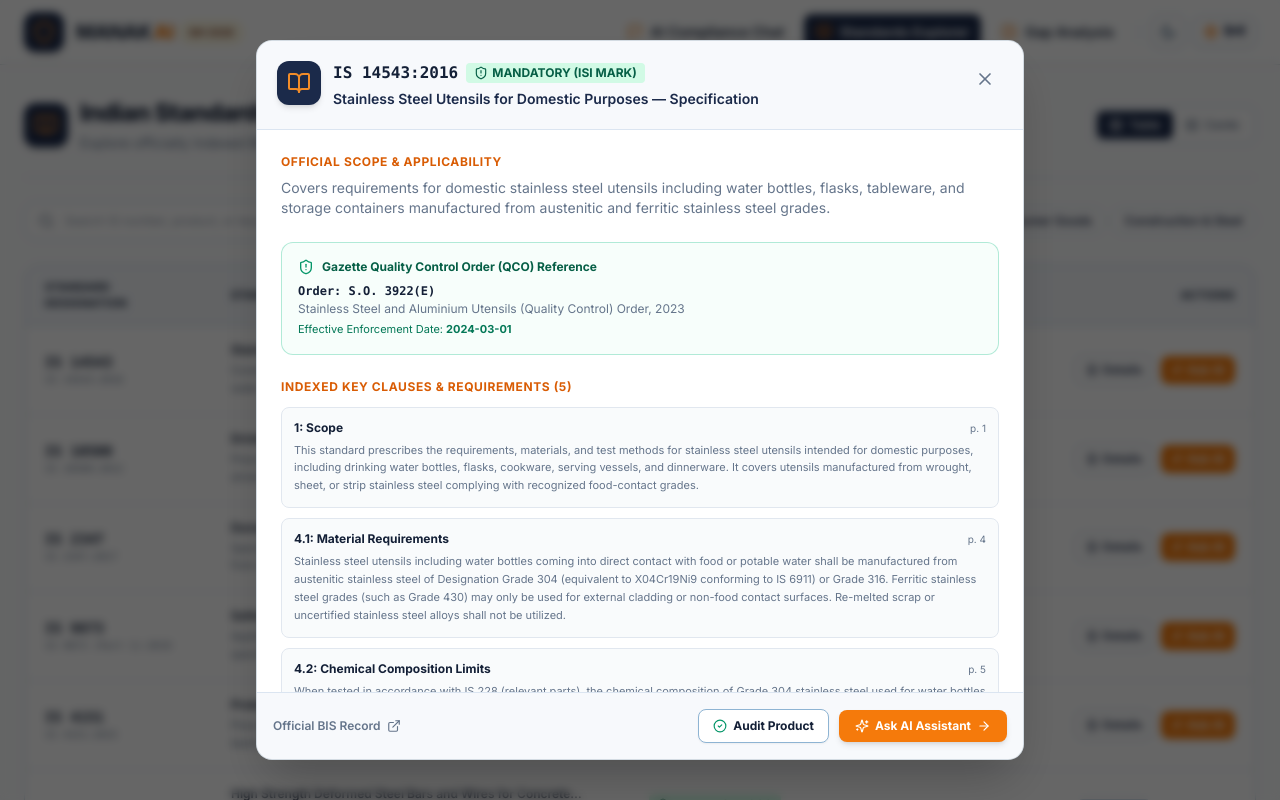
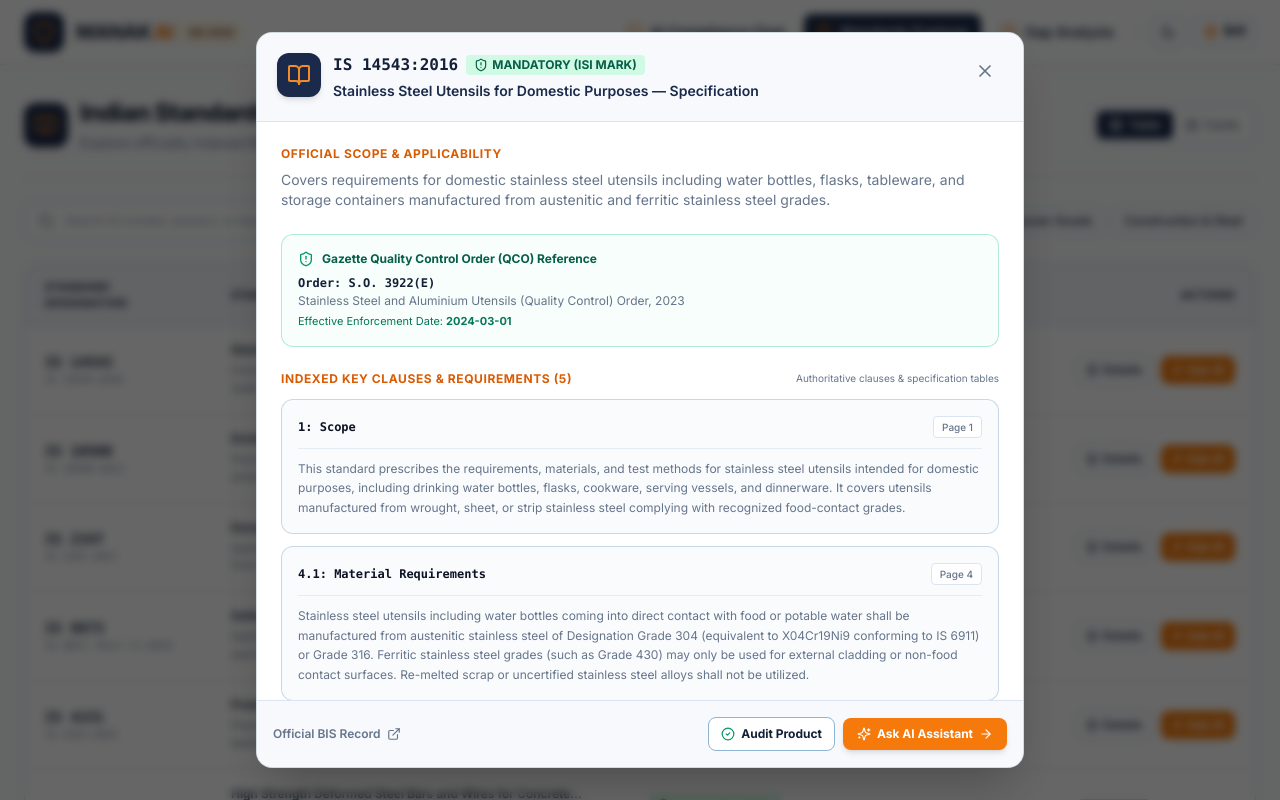
Before and after one commit to d1vyom/Manak-AI, a Next.js app: page /explore in a window 1280 px wide. Both pictures are taken after a click on the element 640 px from the left and 369 px from the top of the page. Shown: the top 800 px of the page. Built offline with nearby package versions, Linux system fonts and the light colour scheme.

Commit message:
fix(explore): render standard clauses in tabular form and improve modal accessibility and UX

```diff
--- a/src/components/chat/CitationCard.tsx
+++ b/src/components/chat/CitationCard.tsx
@@ -7,6 +7,7 @@ import { Citation } from "@/types/citations";
 import { useAppStore } from "@/lib/store/app-store";
 import { t } from "@/lib/utils/i18n";
 import { cleanQuoteText, formatRefNumber } from "@/lib/utils/format";
+import { ClauseTableRenderer } from "../explore/ClauseTableRenderer";
 
 interface CitationCardProps {
   citation: Citation;
@@ -86,9 +87,15 @@ export function CitationCard({ citation }: CitationCardProps) {
 
       {/* Verbatim Quote Excerpt */}
       {formattedQuote && (
-        <div className="relative mt-3 rounded-lg border-l-2 border-saffron-500 bg-slate-50/90 p-3 text-xs italic leading-relaxed text-navy-900 dark:bg-navy-950/50 dark:text-navy-100">
+        <div className="relative mt-3 rounded-lg border-l-2 border-saffron-500 bg-slate-50/90 p-3 text-xs leading-relaxed text-navy-900 dark:bg-navy-950/50 dark:text-navy-100">
           <Quote className="absolute -top-1 -left-1 h-3.5 w-3.5 text-saffron-500/40" />
-          <p className="line-clamp-4 pl-2">&ldquo;{formattedQuote}&rdquo;</p>
+          {formattedQuote.includes("|---|") || formattedQuote.includes("| --- |") ? (
+            <div className="pl-1.5 pt-0.5">
+              <ClauseTableRenderer content={formattedQuote} language={language} />
+            </div>
+          ) : (
+            <p className="line-clamp-4 pl-2 italic">&ldquo;{formattedQuote}&rdquo;</p>
+          )}
         </div>
       )}
 
--- a/src/components/explore/StandardDetailModal.tsx
+++ b/src/components/explore/StandardDetailModal.tsx
@@ -2,12 +2,23 @@
 "use client";
 
 import { useEffect, useState } from "react";
-import { X, ShieldAlert, ShieldCheck, BookOpen, ExternalLink, ArrowRight, CheckCircle2, Sparkles } from "lucide-react";
+import {
+  X,
+  ShieldAlert,
+  ShieldCheck,
+  BookOpen,
+  ExternalLink,
+  ArrowRight,
+  CheckCircle2,
+  Sparkles,
+  Table as TableIcon,
+} from "lucide-react";
 import Link from "next/link";
 import { StandardSummary } from "@/types/api";
 import { getRelatedStandards } from "@/lib/data/standards-graph";
 import { useAppStore } from "@/lib/store/app-store";
 import { t } from "@/lib/utils/i18n";
+import { ClauseTableRenderer } from "./ClauseTableRenderer";
 
 interface StandardDetailModalProps {
   standard: StandardSummary | null;
@@ -18,6 +29,23 @@ export function StandardDetailModal({ standard, onClose }: StandardDetailModalPr
   const { language } = useAppStore();
   const [details, setDetails] = useState<any>(null);
   const [loading, setLoading] = useState(false);
+
+  // Close on Escape key
+  useEffect(() => {
+    const handleKeyDown = (e: KeyboardEvent) => {
+      if (e.key === "Escape") onClose();
+    };
+    window.addEventListener("keydown", handleKeyDown);
+    return () => window.removeEventListener("keydown", handleKeyDown);
+  }, [onClose]);
+
+  // Lock body scroll while modal is active
+  useEffect(() => {
+    document.body.style.overflow = "hidden";
+    return () => {
+      document.body.style.overflow = "unset";
+    };
+  }, []);
 
   useEffect(() => {
     if (!standard) return;
@@ -37,20 +65,29 @@ export function StandardDetailModal({ standard, onClose }: StandardDetailModalPr
   const related = getRelatedStandards(standard.standardNumber);
 
   return (
-    <div className="fixed inset-0 z-50 flex items-center justify-center bg-black/60 p-4 backdrop-blur-sm animate-in fade-in duration-150">
     <div
-        className="relative flex max-h-[90vh] w-full max-w-3xl flex-col rounded-2xl border border-navy-700/20 bg-white shadow-2xl dark:border-navy-800 dark:bg-navy-950 overflow-hidden"
+      className="fixed inset-0 z-50 flex items-center justify-center bg-black/60 p-3 sm:p-4 backdrop-blur-sm animate-in fade-in duration-150"
+      onClick={onClose}
+    >
+      <div
+        className="relative flex max-h-[92vh] w-full max-w-3xl flex-col rounded-2xl border border-navy-700/20 bg-white shadow-2xl dark:border-navy-800 dark:bg-navy-950 overflow-hidden"
         onClick={(e) => e.stopPropagation()}
+        role="dialog"
+        aria-modal="true"
+        aria-labelledby="modal-standard-title"
       >
         {/* Modal Header */}
-        <div className="flex items-start justify-between border-b border-navy-100 bg-navy-50/50 p-5 dark:border-navy-800 dark:bg-navy-900/50">
+        <div className="flex items-start justify-between border-b border-navy-100 bg-navy-50/50 p-4 sm:p-5 dark:border-navy-800 dark:bg-navy-900/50">
           <div className="flex items-start gap-3">
-            <div className="flex h-11 w-11 shrink-0 items-center justify-center rounded-xl bg-navy-800 text-white shadow-md dark:bg-navy-700">
-              <BookOpen className="h-6 w-6 text-saffron-400" />
+            <div className="flex h-10 w-10 sm:h-11 sm:w-11 shrink-0 items-center justify-center rounded-xl bg-navy-800 text-white shadow-md dark:bg-navy-700">
+              <BookOpen className="h-5 w-5 sm:h-6 sm:w-6 text-saffron-400" />
             </div>
             <div>
               <div className="flex flex-wrap items-center gap-2">
-                <span className="font-mono text-base font-extrabold text-navy-900 dark:text-white">
+                <span
+                  id="modal-standard-title"
+                  className="font-mono text-base font-extrabold text-navy-900 dark:text-white"
+                >
                   {standard.fullDesignation || standard.standardNumber}
                 </span>
                 {standard.isMandatory ? (
@@ -64,7 +101,7 @@ export function StandardDetailModal({ standard, onClose }: StandardDetailModalPr
                   </span>
                 )}
               </div>
-              <h2 className="mt-1 text-sm font-semibold text-navy-800 dark:text-navy-100">
+              <h2 className="mt-1 text-xs sm:text-sm font-semibold text-navy-800 dark:text-navy-100">
                 {standard.title}
               </h2>
             </div>
@@ -73,15 +110,16 @@ export function StandardDetailModal({ standard, onClose }: StandardDetailModalPr
           <button
             type="button"
             onClick={onClose}
-            className="rounded-lg p-2 text-muted-foreground hover:bg-slate-200 hover:text-navy-900 dark:hover:bg-navy-800 dark:hover:text-white"
-            title="Close"
+            className="rounded-lg p-2 text-muted-foreground hover:bg-slate-200 hover:text-navy-900 dark:hover:bg-navy-800 dark:hover:text-white transition-colors"
+            title="Close modal (Esc)"
+            aria-label="Close modal"
           >
             <X className="h-5 w-5" />
           </button>
         </div>
 
         {/* Modal Scrollable Body */}
-        <div className="flex-1 overflow-y-auto p-5 sm:p-6 space-y-6">
+        <div className="flex-1 overflow-y-auto p-4 sm:p-6 space-y-6">
           {/* Scope Summary */}
           {standard.scopeSummary && (
             <div>
@@ -114,67 +152,141 @@ export function StandardDetailModal({ standard, onClose }: StandardDetailModalPr
           )}
 
           {/* Indexed Clauses & Specifications */}
-          {details?.chunks && details.chunks.length > 0 && (
+          {loading ? (
+            <div className="flex flex-col items-center justify-center py-10 space-y-2">
+              <Sparkles className="h-5 w-5 animate-spin text-saffron-500" />
+              <span className="text-xs text-muted-foreground font-medium">
+                {t("indexingStandards", language)}
+              </span>
+            </div>
+          ) : details?.chunks && details.chunks.length > 0 ? (
             <div>
+              <div className="flex flex-wrap items-center justify-between gap-1.5">
                 <h4 className="text-xs font-bold uppercase tracking-wider text-saffron-600 dark:text-saffron-400">
                   {t("modalClausesTitle", language)} ({details.chunks.length})
                 </h4>
-              <div className="mt-3 space-y-2.5">
-                {details.chunks.map((chunk: any) => (
+                <span className="text-[10px] text-muted-foreground">
+                  {language === "hi"
+                    ? "आधिकारिक विनियामक खंड व विशिष्टता तालिकाएँ"
+                    : "Authoritative clauses & specification tables"}
+                </span>
+              </div>
+
+              <div className="mt-3 space-y-3">
+                {details.chunks.map((chunk: any) => {
+                  const hasTable =
+                    chunk.chunkType === "table" ||
+                    chunk.content?.includes("|---|") ||
+                    chunk.content?.includes("| --- |");
+
+                  return (
                     <div
                       key={chunk.id}
-                    className="rounded-lg border border-border bg-slate-50/80 p-3 text-xs dark:bg-navy-900/60"
+                      className="rounded-xl border border-navy-200/80 bg-slate-50/70 p-3.5 sm:p-4 text-xs dark:border-navy-800 dark:bg-navy-900/60 shadow-2xs"
                     >
-                    <div className="flex items-center justify-between font-bold text-navy-900 dark:text-white">
-                      <span>{chunk.clauseNumber}: {chunk.clauseTitle}</span>
-                      <span className="text-[10px] font-normal text-muted-foreground">
-                        p. {chunk.pageNumberStart}
+                      <div className="flex flex-wrap items-center justify-between gap-2 border-b border-navy-100/70 pb-2.5 font-bold text-navy-900 dark:border-navy-800/70 dark:text-white">
+                        <div className="flex items-center gap-2">
+                          <span className="font-mono text-xs font-extrabold text-navy-950 dark:text-white">
+                            {chunk.clauseNumber}: {chunk.clauseTitle}
+                          </span>
+                          {hasTable && (
+                            <span className="inline-flex items-center gap-1 rounded-full border border-amber-500/30 bg-amber-500/10 px-2 py-0.5 text-[9px] font-bold text-amber-800 dark:text-amber-300">
+                              <TableIcon className="h-2.5 w-2.5" />
+                              {language === "hi" ? "मानक तालिका" : "Standard Table"}
+                            </span>
+                          )}
+                        </div>
+                        <span className="rounded bg-white px-2 py-0.5 text-[10px] font-medium text-muted-foreground shadow-2xs border border-navy-100 dark:border-navy-800 dark:bg-navy-800">
+                          {t("page", language)} {chunk.pageNumberStart}
                         </span>
                       </div>
-                    <p className="mt-1.5 text-[11px] text-muted-foreground leading-relaxed">
-                      {chunk.content}
-                    </p>
-                  </div>
-                ))}
+
+                      {/* Content with Tabular Rendering */}
+                      <div className="mt-2.5">
+                        <ClauseTableRenderer
+                          content={chunk.content}
+                          language={language}
+                        />
                       </div>
                     </div>
-          )}
+                  );
+                })}
+              </div>
+            </div>
+          ) : null}
 
           {/* Normative Companion Standards */}
           {related.length > 0 && (
             <div>
+              <div className="flex flex-wrap items-center justify-between gap-1.5">
                 <h4 className="text-xs font-bold uppercase tracking-wider text-saffron-600 dark:text-saffron-400">
-                {t("modalCompanionTitle", language)}
+                  {t("modalCompanionTitle", language)} ({related.length})
                 </h4>
-              <div className="mt-3 grid gap-2 sm:grid-cols-2">
-                {related.map((rel, idx) => (
-                  <div
-                    key={idx}
-                    className="rounded-lg border border-navy-100 bg-white p-3 text-xs dark:border-navy-800 dark:bg-navy-900/80"
-                  >
-                    <div className="flex items-center justify-between">
-                      <span className="font-mono font-bold text-navy-900 dark:text-white">
-                        {rel.standardNumber}
-                      </span>
-                      <span className="rounded bg-navy-100 px-1.5 py-0.5 text-[9px] font-semibold uppercase text-navy-700 dark:bg-navy-800 dark:text-navy-300">
-                        {rel.mandatoryStatus}
+                <span className="text-[10px] text-muted-foreground">
+                  {language === "hi"
+                    ? "सहयोगी व परीक्षण मानक संदर्भ"
+                    : "Companion & normative test standards"}
                 </span>
               </div>
-                    <p className="mt-1 text-[11px] text-muted-foreground line-clamp-1">
+
+              {/* High-density Tabular Form for Companion Standards */}
+              <div className="mt-3 overflow-hidden rounded-xl border border-navy-200/80 bg-white shadow-2xs dark:border-navy-800 dark:bg-navy-950/70">
+                <div className="overflow-x-auto">
+                  <table className="w-full text-left text-xs min-w-[420px] border-collapse">
+                    <thead>
+                      <tr className="border-b border-navy-100 bg-navy-50/80 text-[11px] font-bold uppercase tracking-wider text-navy-900 dark:border-navy-800 dark:bg-navy-900/80 dark:text-white">
+                        <th className="px-3.5 py-2.5 whitespace-nowrap">
+                          {language === "hi" ? "मानक कोड" : "Standard Code"}
+                        </th>
+                        <th className="px-3.5 py-2.5">
+                          {language === "hi" ? "शीर्षक व विवरण" : "Title & Description"}
+                        </th>
+                        <th className="px-3.5 py-2.5 whitespace-nowrap">
+                          {language === "hi" ? "विनियामक संबंध" : "Relationship"}
+                        </th>
+                        <th className="px-3.5 py-2.5 text-right whitespace-nowrap">
+                          {language === "hi" ? "स्थिति" : "Status"}
+                        </th>
+                      </tr>
+                    </thead>
+                    <tbody className="divide-y divide-navy-100/60 dark:divide-navy-800/60 font-sans">
+                      {related.map((rel, idx) => (
+                        <tr
+                          key={idx}
+                          className="hover:bg-slate-50/70 dark:hover:bg-navy-900/40 transition-colors"
+                        >
+                          <td className="px-3.5 py-2.5 font-mono font-bold text-navy-950 dark:text-white whitespace-nowrap">
+                            {rel.standardNumber}
+                          </td>
+                          <td className="px-3.5 py-2.5 text-navy-800 dark:text-slate-200 text-xs">
                             {rel.title}
-                    </p>
-                    <p className="mt-1 text-[10px] text-saffron-600 dark:text-saffron-400">
+                          </td>
+                          <td className="px-3.5 py-2.5 text-[11px] font-medium text-saffron-700 dark:text-saffron-300 whitespace-nowrap">
                             {rel.relationship}
-                    </p>
+                          </td>
+                          <td className="px-3.5 py-2.5 text-right whitespace-nowrap">
+                            {rel.mandatoryStatus === "mandatory" ? (
+                              <span className="inline-flex items-center rounded-md bg-emerald-500/15 border border-emerald-500/30 px-2 py-0.5 text-[10px] font-bold text-emerald-800 dark:text-emerald-300 uppercase">
+                                Mandatory
+                              </span>
+                            ) : (
+                              <span className="inline-flex items-center rounded-md bg-navy-100 dark:bg-navy-800 px-2 py-0.5 text-[10px] font-medium text-navy-700 dark:text-navy-300 uppercase">
+                                Voluntary
+                              </span>
+                            )}
+                          </td>
+                        </tr>
+                      ))}
+                    </tbody>
+                  </table>
                 </div>
-                ))}
               </div>
             </div>
           )}
         </div>
 
         {/* Modal Action Footer */}
-        <div className="flex flex-wrap items-center justify-between gap-3 border-t border-navy-100 bg-navy-50/50 p-4 dark:border-navy-800 dark:bg-navy-900/50">
+        <div className="flex flex-wrap items-center justify-between gap-3 border-t border-navy-100 bg-navy-50/50 p-3.5 sm:p-4 dark:border-navy-800 dark:bg-navy-900/50">
           <a
             href={
               standard.sourceUrl && !standard.sourceUrl.includes("services.bis.gov.in")
@@ -183,26 +295,28 @@ export function StandardDetailModal({ standard, onClose }: StandardDetailModalPr
             }
             target="_blank"
             rel="noopener noreferrer"
-            className="inline-flex items-center gap-1.5 text-xs font-semibold text-muted-foreground hover:text-navy-900 dark:hover:text-white"
+            className="inline-flex items-center gap-1.5 text-xs font-semibold text-muted-foreground hover:text-navy-900 dark:hover:text-white transition-colors"
           >
             <span>{t("modalOfficialBisRecord", language)}</span>
             <ExternalLink className="h-3.5 w-3.5" />
           </a>
 
-          <div className="flex items-center gap-2.5">
+          <div className="flex flex-wrap items-center gap-2">
             <Link
               href={`/compliance?product=${encodeURIComponent(standard.title)}`}
               onClick={onClose}
-              className="inline-flex items-center gap-1.5 rounded-lg border border-navy-300 bg-white px-3.5 py-2 text-xs font-bold text-navy-900 hover:bg-slate-50 dark:border-navy-700 dark:bg-navy-800 dark:text-white dark:hover:bg-navy-700 shadow-sm"
+              className="inline-flex items-center gap-1.5 rounded-lg border border-navy-300 bg-white px-3 py-2 text-xs font-bold text-navy-900 hover:bg-slate-50 dark:border-navy-700 dark:bg-navy-800 dark:text-white dark:hover:bg-navy-700 shadow-xs transition-colors"
             >
               <CheckCircle2 className="h-3.5 w-3.5 text-emerald-600" />
               <span>{t("modalAuditProduct", language)}</span>
             </Link>
 
             <Link
-              href={`/chat?q=${encodeURIComponent(`What are the technical and testing compliance requirements for ${standard.standardNumber}: ${standard.title}?`)}`}
+              href={`/chat?q=${encodeURIComponent(
+                `What are the technical and testing compliance requirements for ${standard.standardNumber}: ${standard.title}?`
+              )}`}
               onClick={onClose}
-              className="inline-flex items-center gap-1.5 rounded-lg bg-saffron-500 px-4 py-2 text-xs font-bold text-white shadow-md hover:bg-saffron-600 transition-colors"
+              className="inline-flex items-center gap-1.5 rounded-lg bg-saffron-500 px-3.5 py-2 text-xs font-bold text-white shadow-md hover:bg-saffron-600 transition-colors"
             >
               <Sparkles className="h-3.5 w-3.5" />
               <span>{t("modalAskAssistant", language)}</span>
```
Lines whose indentation alone changed are shown as unchanged.
